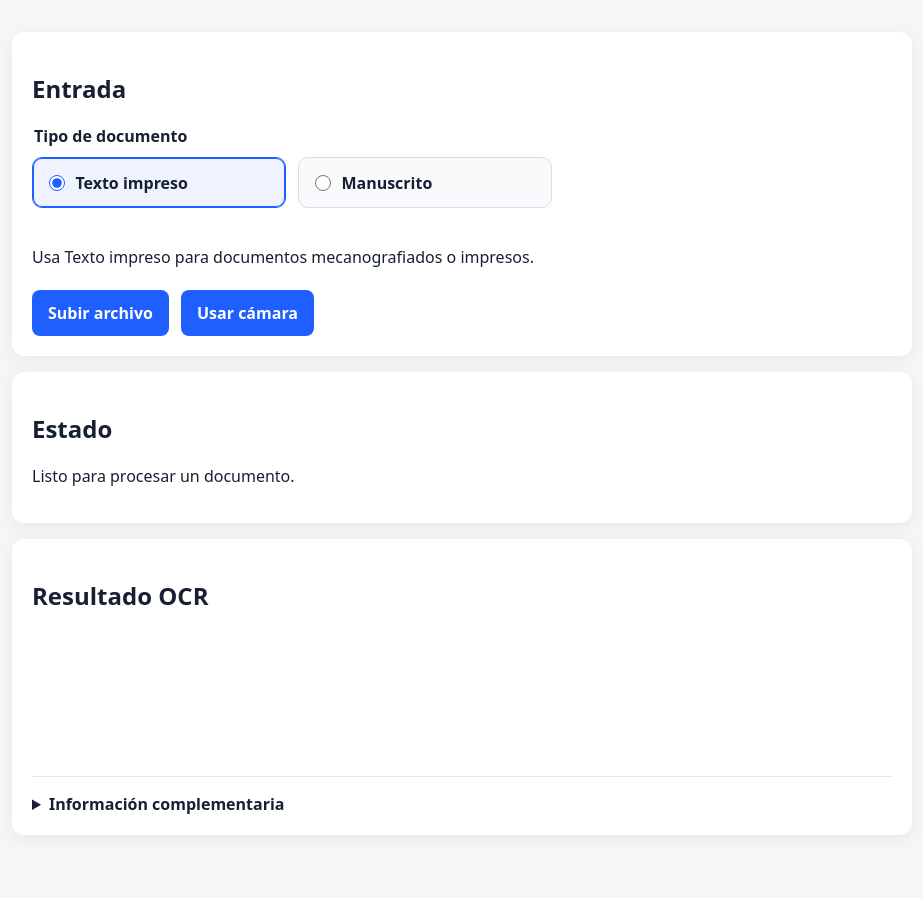
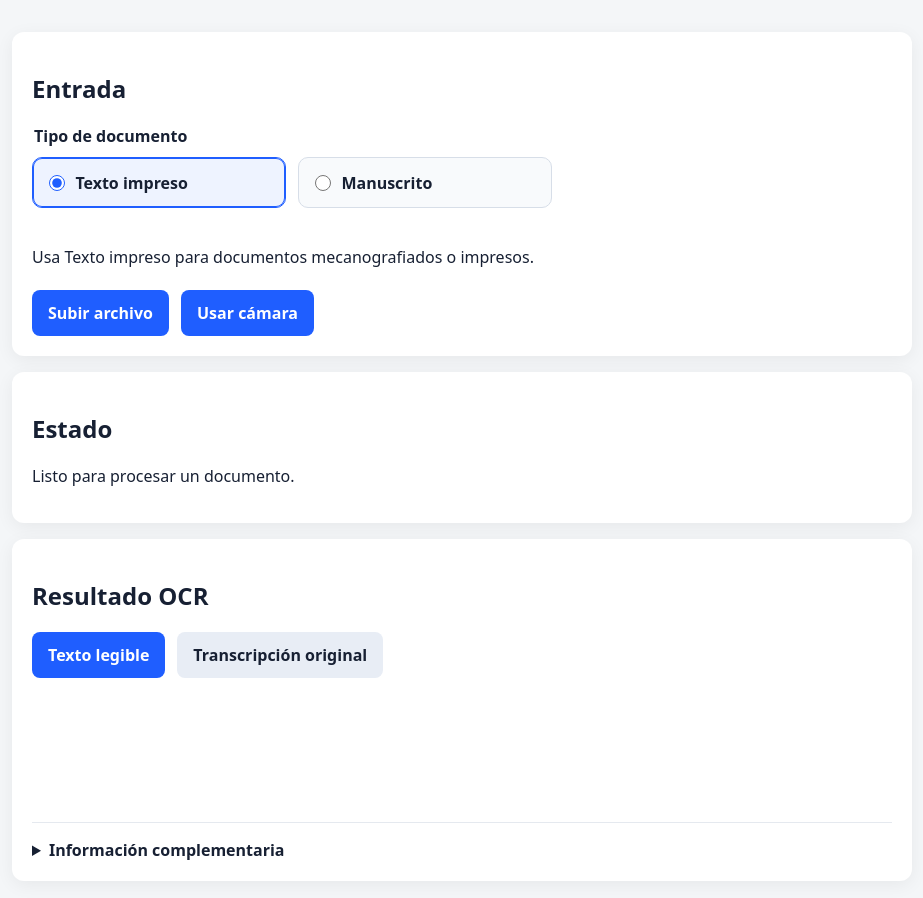
Before and after one commit to gabriel-arinez/tevi-ocr, a website with bundled scripts: page public/index.html in a window 1280 px wide. Shown: the whole page, without its empty margins (178-1101 px from the left). Before the commit the page ends 867 px from the top, so only its background shows below. Built offline with nearby package versions, Linux system fonts and the light colour scheme.

Commit message:
feat: add printed OCR readable/raw text switch

```diff
--- a/public/index.html
+++ b/public/index.html
@@ -163,6 +163,11 @@
     <section class="card">
       <h2>Resultado OCR</h2>
 
+      <div id="printedTextControls" class="actions" hidden>
+        <button id="readableTextButton" type="button" aria-pressed="true">Texto legible</button>
+        <button id="rawTextButton" type="button" class="secondary" aria-pressed="false">Transcripción original</button>
+      </div>
+      <p id="printedReviewNotice" class="ocr-note" hidden>Texto reorganizado para lectura. Verifique las palabras dudosas comparándolas con el documento original.</p>
       <pre
         id="ocrResult"
         class="result"
```
